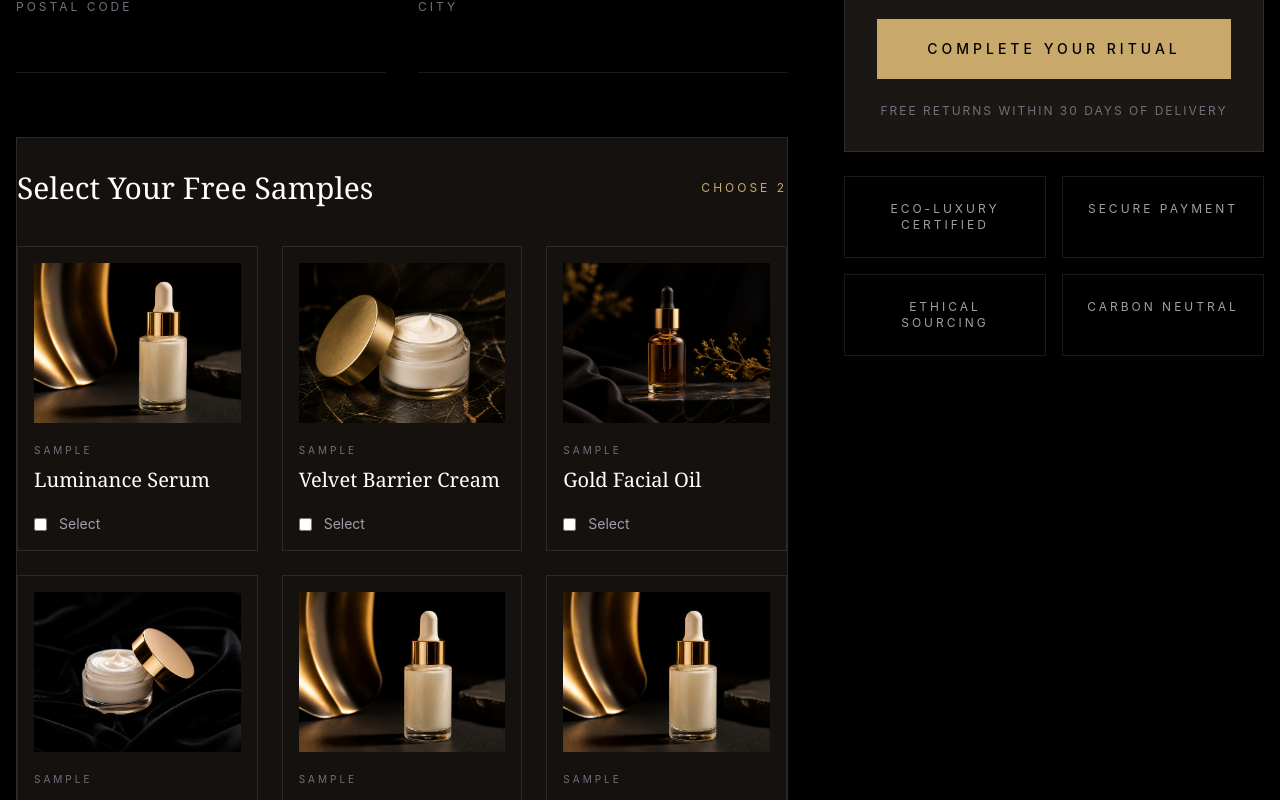
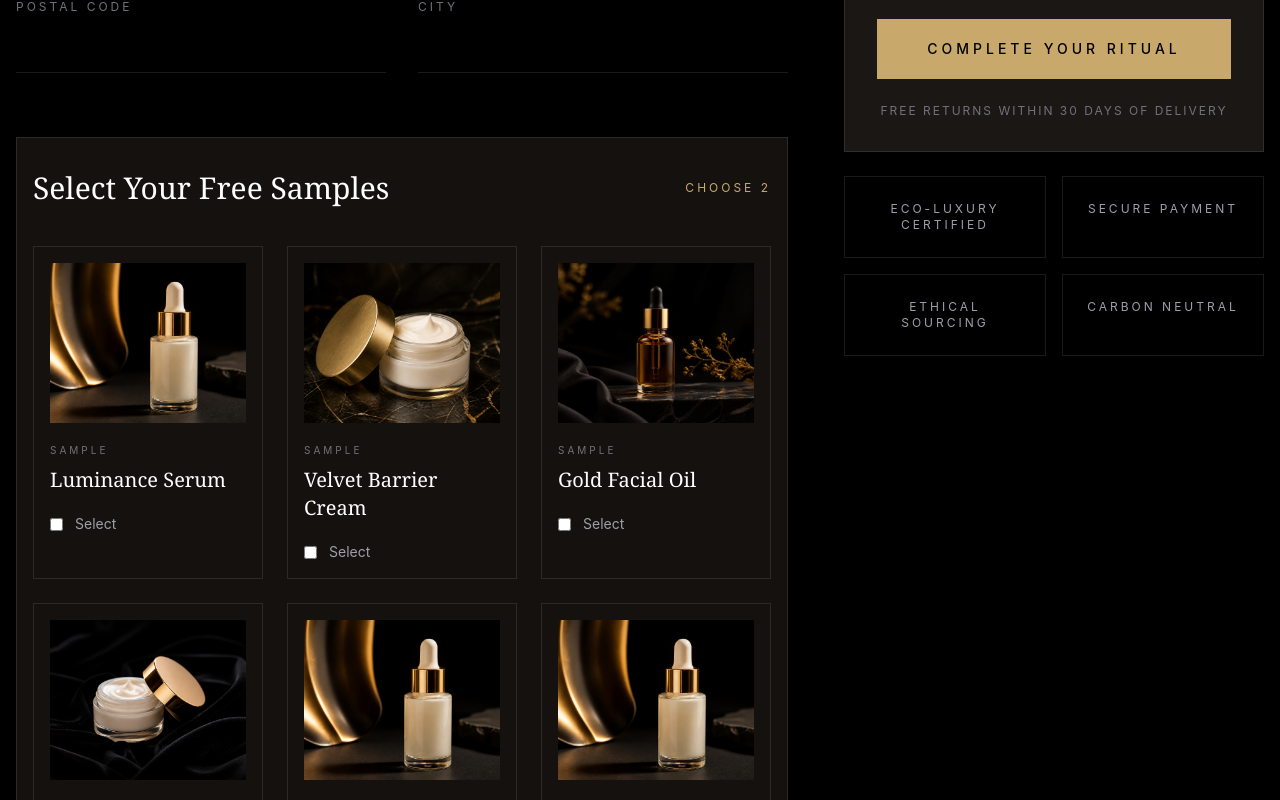
Before and after one commit to Subrata291291/react-tailwind-typescript, a React (Vite) app: page /checkout in a window 1280 px wide. Shown: the part 800-1600 px from the top of the page. Built offline with nearby package versions, Linux system fonts and the light colour scheme.

Commit message:
Initial commit

```diff
--- a/src/pages/Checkout.tsx
+++ b/src/pages/Checkout.tsx
@@ -261,7 +261,7 @@ function Checkout() {
             </div>
 
             {/* SAMPLES */}
-            <div className="border border-white/10 p-8 px-4 md:px-0 bg-[#14110f]">
+            <div className="border border-white/10 p-8 px-4 bg-[#14110f]">
 
               {/* TOP */}
               <div className="flex items-center justify-between mb-10">
```
